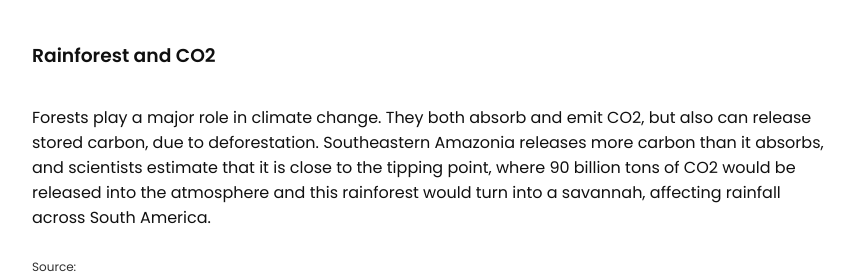
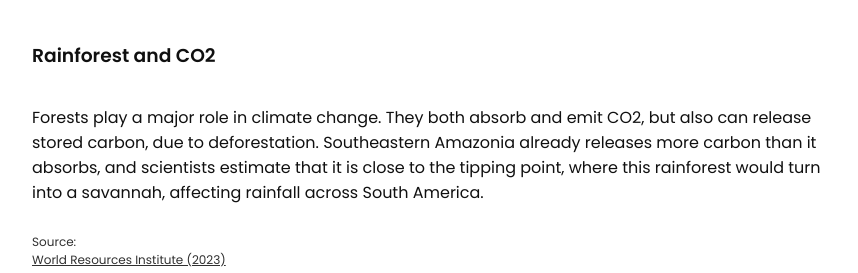
Before and after one commit to hybridnatures/amazonrainforest, a plain HTML site: page index.html in a window 1280 px wide. Shown: the part 1770-2043 px from the top of the page, without its empty margins (208-1066 px from the left). Drawn offline with Linux system fonts and the light colour scheme.

Commit message:
Update index.html

```diff
--- a/index.html
+++ b/index.html
@@ -97,9 +97,8 @@
           <p>
             Forests play a major role in climate change. They both absorb and
             emit CO2, but also can release stored carbon, due to deforestation.
-            Southeastern Amazonia releases more carbon than it absorbs, and
-            scientists estimate that it is close to the tipping point, where 90
-            billion tons of CO2 would be released into the atmosphere and this
+            Southeastern Amazonia already releases more carbon than it absorbs, and
+            scientists estimate that it is close to the tipping point, where this
             rainforest would turn into a savannah, affecting rainfall across
             South America.
           </p>
```
